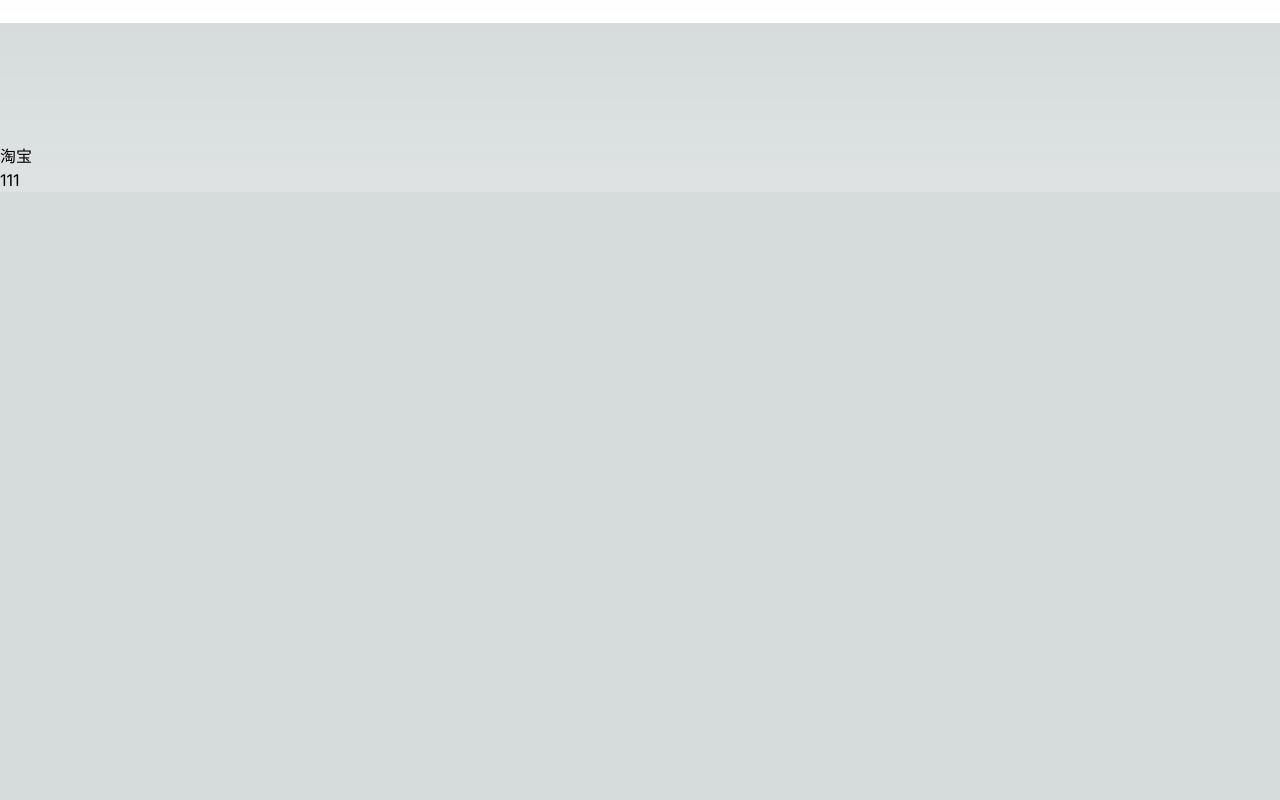
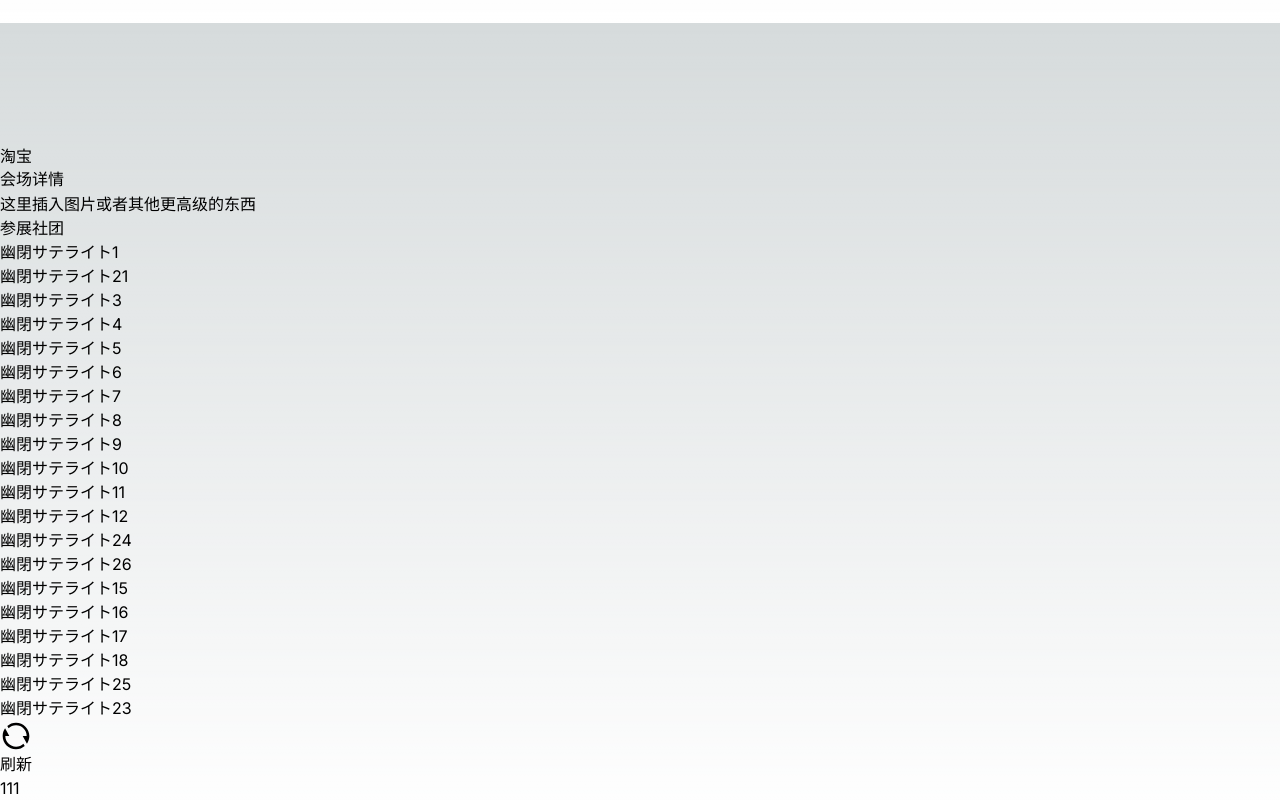
Before and after one commit to Ayaloia/WHTHO7, a Next.js app: page / in a window 1280 px wide. Shown: the part 7177-7977 px from the top of the page. Before the commit the page ends 7369 px from the top, so only its background shows below. Built offline with nearby package versions, Linux system fonts and the light colour scheme; a web font is replaced by a local one.

Commit message:
add: 增加会场相关内容

```diff
--- /dev/null
+++ b/app/alg.tsx
@@ -0,0 +1,10 @@
+export function ReservoirSampling<T>(arr: T[], k: number): T[] {
+    let reservoir = arr.slice(0, k);
+    for (let i = k; i < arr.length; i++) {
+        const j = Math.floor(Math.random() * i);
+        if (j < k) {
+            reservoir[j] = arr[i];
+        }
+    }
+    return reservoir;
+}
--- /dev/null
+++ b/app/circleList.tsx
@@ -0,0 +1,143 @@
+export class circleItem {
+    logoSrc: string;
+    name: string;
+    link?: string;
+    constructor(parameters: { logoSrc: string; name: string; link?: string }) {
+        this.logoSrc = parameters.logoSrc;
+        this.name = parameters.name;
+        this.link = parameters.link;
+    }
+}
+
+export const CircleList: circleItem[] = [
+    {
+        logoSrc: "/幽閉サテライト.png",
+        name: "幽閉サテライト1",
+        link: "https://www.google.com",
+    },
+    {
+        logoSrc: "/幽閉サテライト.png",
+        name: "幽閉サテライト2",
+        link: "https://www.google.com",
+    },
+    {
+        logoSrc: "/幽閉サテライト.png",
+        name: "幽閉サテライト3",
+        link: "https://www.google.com",
+    },
+    {
+        logoSrc: "/幽閉サテライト.png",
+        name: "幽閉サテライト4",
+        link: "https://www.google.com",
+    },
+    {
+        logoSrc: "/幽閉サテライト.png",
+        name: "幽閉サテライト5",
+        link: "https://www.google.com",
+    },
+    {
+        logoSrc: "/幽閉サテライト.png",
+        name: "幽閉サテライト6",
+        link: "https://www.google.com",
+    },
+    {
+        logoSrc: "/幽閉サテライト.png",
+        name: "幽閉サテライト7",
+        link: "https://www.google.com",
+    },
+    {
+        logoSrc: "/幽閉サテライト.png",
+        name: "幽閉サテライト8",
+        link: "https://www.google.com",
+    },
+    {
+        logoSrc: "/幽閉サテライト.png",
+        name: "幽閉サテライト9",
+        link: "https://www.google.com",
+    },
+    {
+        logoSrc: "/幽閉サテライト.png",
+        name: "幽閉サテライト10",
+        link: "https://www.google.com",
+    },
+    {
+        logoSrc: "/幽閉サテライト.png",
+        name: "幽閉サテライト11",
+        link: "https://www.google.com",
+    },
+    {
+        logoSrc: "/幽閉サテライト.png",
+        name: "幽閉サテライト12",
+        link: "https://www.google.com",
+    },
+    {
+        logoSrc: "/幽閉サテライト.png",
+        name: "幽閉サテライト13",
+        link: "https://www.google.com",
+    },
+    {
+        logoSrc: "/幽閉サテライト.png",
+        name: "幽閉サテライト14",
+        link: "https://www.google.com",
+    },
+    {
+        logoSrc: "/幽閉サテライト.png",
+        name: "幽閉サテライト15",
+        link: "https://www.google.com",
+    },
+    {
+        logoSrc: "/幽閉サテライト.png",
+        name: "幽閉サテライト16",
+        link: "https://www.google.com",
+    },
+    {
+        logoSrc: "/幽閉サテライト.png",
+        name: "幽閉サテライト17",
+        link: "https://www.google.com",
+    },
+    {
+        logoSrc: "/幽閉サテライト.png",
+        name: "幽閉サテライト18",
+        link: "https://www.google.com",
+    },
+    {
+        logoSrc: "/幽閉サテライト.png",
+        name: "幽閉サテライト19",
+        link: "https://www.google.com",
+    },
+    {
+        logoSrc: "/幽閉サテライト.png",
+        name: "幽閉サテライト20",
+        link: "https://www.google.com",
+    },
+    {
+        logoSrc: "/幽閉サテライト.png",
+        name: "幽閉サテライト21",
+        link: "https://www.google.com",
+    },
+    {
+        logoSrc: "/幽閉サテライト.png",
+        name: "幽閉サテライト22",
+        link: "https://www.google.com",
+    },
+    {
+        logoSrc: "/幽閉サテライト.png",
+        name: "幽閉サテライト23",
+        link: "https://www.google.com",
+    },
+    {
+        logoSrc: "/幽閉サテライト.png",
+        name: "幽閉サテライト24",
+        link: "https://www.google.com",
+    },
+    {
+        logoSrc: "/幽閉サテライト.png",
+        name: "幽閉サテライト25",
+        link: "https://www.google.com",
+    },
+    {
+        logoSrc: "/幽閉サテライト.png",
+        name: "幽閉サテライト26",
+        link: "https://www.google.com",
+    },
+];
--- a/app/page.tsx
+++ b/app/page.tsx
@@ -3,13 +3,15 @@
 import {
     AnimatePresence,
     motion,
+    stagger,
+    useAnimate,
     useInView,
     useScroll,
     useTransform,
 } from "framer-motion";
 import Image from "next/image";
 import { Carousel } from "antd";
-import { SVGProps, useRef, useState } from "react";
+import { SVGProps, useCallback, useEffect, useRef, useState } from "react";
 import { CarouselRef } from "antd/es/carousel";
 import { SkewedCard } from "./IndexClientComponent";
 import {
@@ -17,10 +19,14 @@
     MdiMusic,
     MdiMusicNote,
     MdiMusicNoteQuarter,
+    RefreshLineIcon,
     TaobaoFillIcon,
 } from "./svg";
 import { useImmer } from "use-immer";
 import Link from "next/link";
+import { useMedia } from "react-use";
+import { CircleList, circleItem } from "./circleList";
+import { ReservoirSampling } from "./alg";
 
 const lxgw = localFont({
     src: "LXGWWenKaiScreen.woff2",
@@ -40,6 +46,7 @@
                     <THOMusicActivities />
                 </section>
                 <THOTicketMsg />
+                <THOCircleMsg />
                 <section className="m-t-10">111</section>
             </main>
         </>
@@ -137,6 +144,112 @@
             })}
             <span>{title}</span>
         </Link>
+    );
+}
+
+export function ShowCircleItem({
+    logoSrc,
+    name,
+    link = "#",
+}: {
+    logoSrc: string;
+    name: string;
+    link?: string;
+}) {
+    return (
+        <div className="h-150px border-1 shadow-md shadow-black hover:brightness-110% hover:shadow-white transition-common">
+            <Link href={link} target="_blank">
+                <figure className="p-2 h-full w-full flex flex-col">
+                    <div className="relative flex-1 w-full">
+                        <Image
+                            src={logoSrc}
+                            alt={name}
+                            fill
+                            sizes="224px"
+                            className="object-contain"
+                        />
+                    </div>
+                    <figcaption className="text-center text-whtho7-small">
+                        {name}
+                    </figcaption>
+                </figure>
+            </Link>
+        </div>
+    );
+}
+
+export function ShowCircleGrid({
+    itemsList,
+    className,
+    buttonClassName,
+    buttonText = "刷新",
+}: {
+    itemsList: circleItem[];
+    className?: string;
+    buttonClassName?: string;
+    buttonText?: string;
+}) {
+    const isMd = useMedia("(min-width: 768px)", false);
+    const isLg = useMedia("(min-width: 1024px)", false);
+    const [circleList, setCircleList] = useState(itemsList.slice(0, 1));
+    const RefrashRandomCircleList = useCallback(() => {
+        setCircleList(
+            ReservoirSampling(
+                Math.random() > 0.5 ? itemsList : itemsList.toReversed(),
+                isLg ? 20 : isMd ? 16 : 6
+            )
+        );
+    }, [itemsList, isLg, isMd]);
+    useEffect(() => {
+        RefrashRandomCircleList();
+    }, [RefrashRandomCircleList]);
+    const [scope, animate] = useAnimate();
+    useEffect(() => {
+        animate(
+            "div",
+            {
+                opacity: [0, 1],
+                transform: ["scale(1.05)", "scale(1)"],
+            },
+            {
+                type: "spring",
+                duration: 0.8,
+                bounce: 0.1,
+                delay: stagger(0.03),
+            }
+        );
+    }, [circleList]);
+    return (
+        <div className={`${className ?? ""}`}>
+            <div
+                className={`max-h-450px overflow-hidden m-t--4 m-x--4 rounded-lg`}>
+                <div
+                    ref={scope}
+                    className="relative top--20px left--5px [--need-piece:6] md:top--100px md:left--25px md:[--need-piece:16] lg:top--90px lg:left-5px lg:[--need-piece:20] grid grid-cols-[repeat(2,_minmax(180px,_1fr))] md:grid-cols-[repeat(4,_minmax(180px,_1fr))] lg:grid-cols-[repeat(5,_minmax(180px,_1fr))] gap-4 rotate-15">
+                    {circleList.map((circleItem, index) => (
+                        <ShowCircleItem
+                            key={`${circleItem.name}`}
+                            logoSrc={circleItem.logoSrc}
+                            name={`${circleItem.name}`}
+                        />
+                    ))}
+                </div>
+            </div>
+            <button
+                type="button"
+                className={`${
+                    buttonClassName ?? ""
+                } group m-t-2 m-x-auto w-fit flex flex-row items-center h-36px md:h-42px lg:h-48px gap-2 p-y-2 p-x-4 transition-common hover:scale-105`}
+                onClick={() => {
+                    RefrashRandomCircleList();
+                }}>
+                {RefreshLineIcon({
+                    className:
+                        "fill-white h-full transition-common group-active:rotate--360 group-active:duration-0",
+                })}
+                <span>{buttonText}</span>
+            </button>
+        </div>
     );
 }
 
@@ -901,3 +1014,17 @@
         </section>
     );
 }
+
+export function THOCircleMsg() {
+    return (
+        <section className="w-whtho7-layout">
+            <Whtho7H1Div title="会场详情" titleClassName={`${lxgw.className}`}>
+                这里插入图片或者其他更高级的东西
+            </Whtho7H1Div>
+            <Whtho7H2Div title="参展社团"></Whtho7H2Div>
+            <SkewedCard className="m-t-4">
+                <ShowCircleGrid itemsList={CircleList} />
+            </SkewedCard>
+        </section>
+    );
+}
--- a/app/svg.tsx
+++ b/app/svg.tsx
@@ -60,3 +60,11 @@
         </svg>
     );
 }
+
+export function RefreshLineIcon(props: SVGProps<SVGSVGElement>) {
+    return (
+        <svg xmlns="http://www.w3.org/2000/svg" viewBox="0 0 24 24" {...props}>
+            <path d="M5.46257 4.43262C7.21556 2.91688 9.5007 2 12 2C17.5228 2 22 6.47715 22 12C22 14.1361 21.3302 16.1158 20.1892 17.7406L17 12H20C20 7.58172 16.4183 4 12 4C9.84982 4 7.89777 4.84827 6.46023 6.22842L5.46257 4.43262ZM18.5374 19.5674C16.7844 21.0831 14.4993 22 12 22C6.47715 22 2 17.5228 2 12C2 9.86386 2.66979 7.88416 3.8108 6.25944L7 12H4C4 16.4183 7.58172 20 12 20C14.1502 20 16.1022 19.1517 17.5398 17.7716L18.5374 19.5674Z"></path>
+        </svg>
+    );
+}
```
